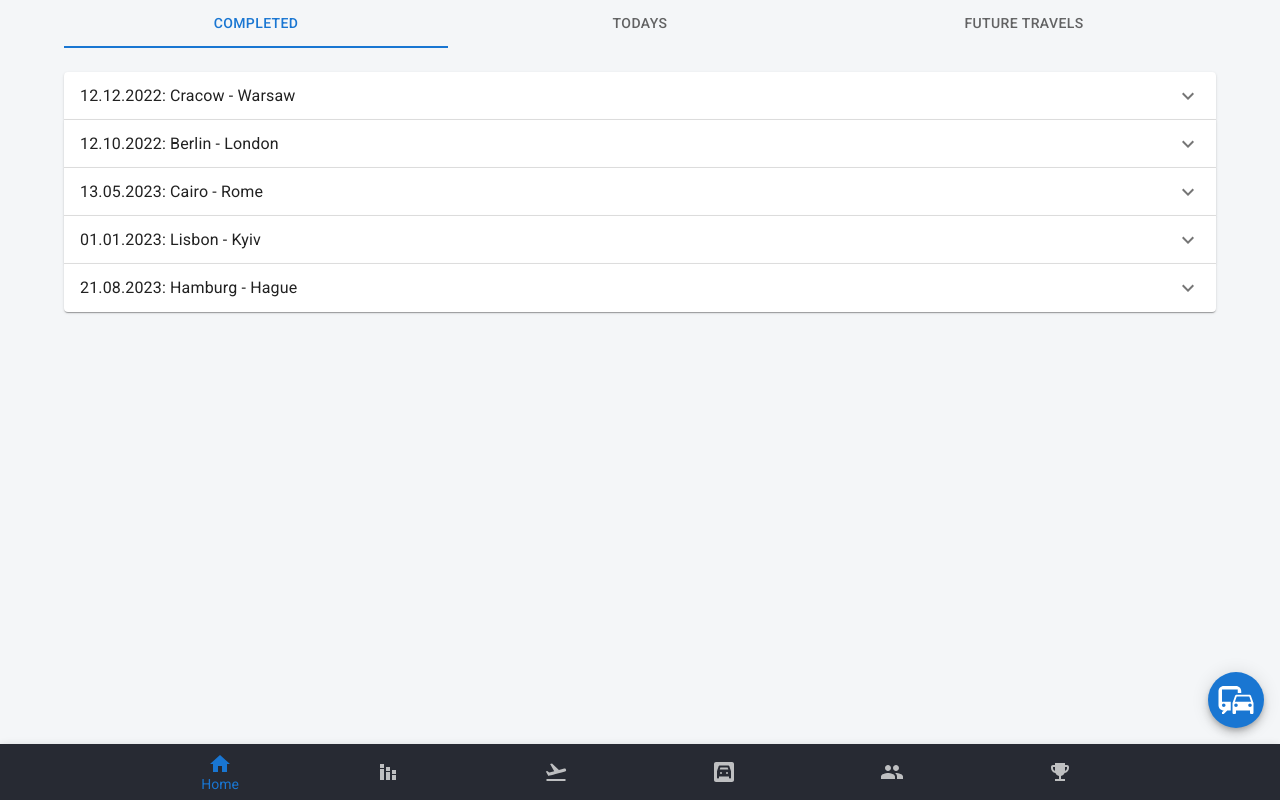
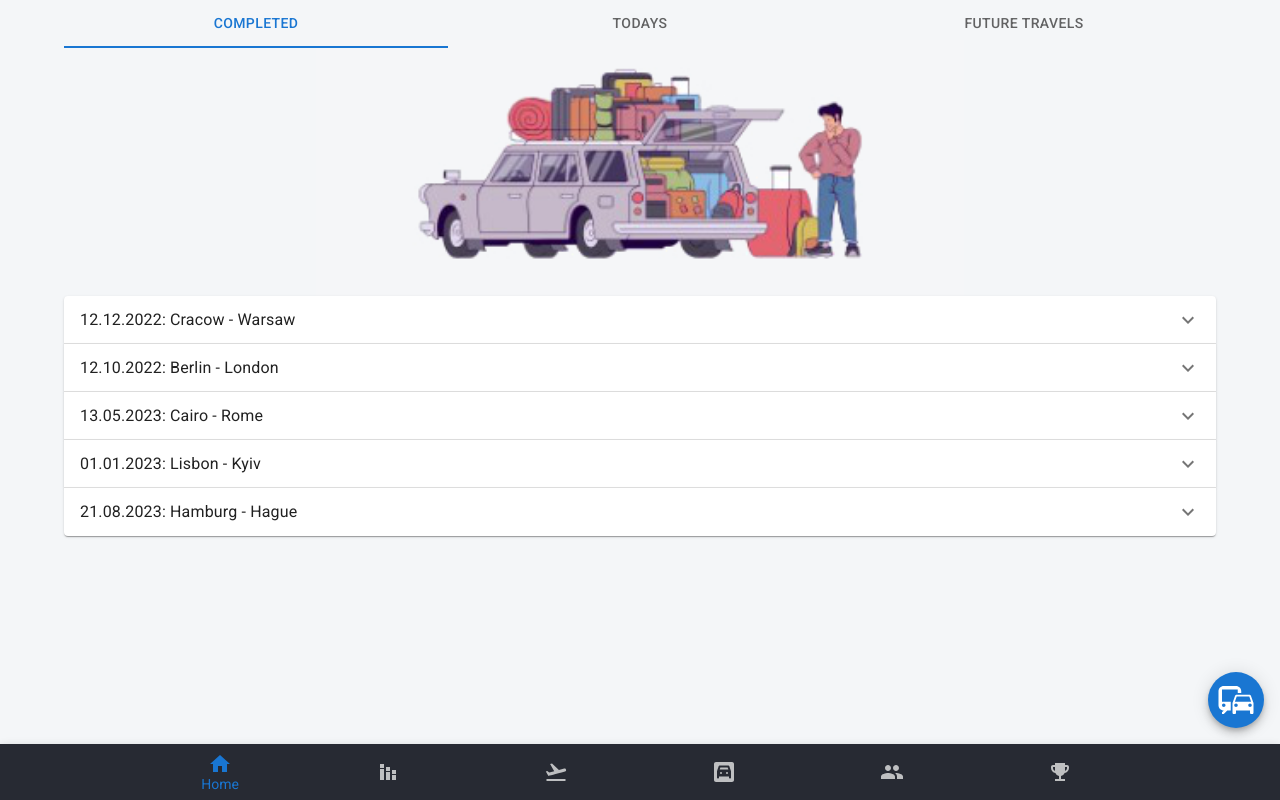
Before and after one commit to polszewsky/no-such-app, a React (Create React App) app: page /travel in a window 1280 px wide. Both pictures are taken after a click on the tab "COMPLETED". Built offline with nearby package versions, Linux system fonts and the light colour scheme.

Commit message:
Image to Completed Travels

```diff
--- a/src/pages/travel/PastAndFutureTravels.js
+++ b/src/pages/travel/PastAndFutureTravels.js
@@ -3,15 +3,31 @@ import AccordionSummary from "@mui/material/AccordionSummary";
 import AccordionDetails from "@mui/material/AccordionDetails";
 import Typography from "@mui/material/Typography";
 import ExpandMoreIcon from "@mui/icons-material/ExpandMore";
-import { Grid } from "@mui/material";
-import PointsIndex from "../home/PointsIndex";
+import { CardMedia, Grid } from "@mui/material";
 import { useSelector } from "react-redux";
+import traveled from "../../components/img/traveled.jpg";
 
 export default function PastAndFutureTravels({ showPoints = false }) {
   const { pastTravels = [] } = useSelector((state) => state.userTravel);
 
   return (
-    <Grid container item direction="row" spacing={3}>
+    <Grid
+      container
+      item
+      direction="row"
+      spacing={0}
+      sx={{ marginTop: "-2rem" }}
+    >
+      <Grid item xs={12}>
+        <CardMedia
+          component="img"
+          height="256"
+          width="256"
+          image={traveled}
+          alt="Paella dish"
+          sx={{ objectFit: "contain" }}
+        />
+      </Grid>
 
       {/** Tables */}
       <Grid item xs={12}>
```
Also changed, not shown: src/components/img/traveled.jpg (added).
